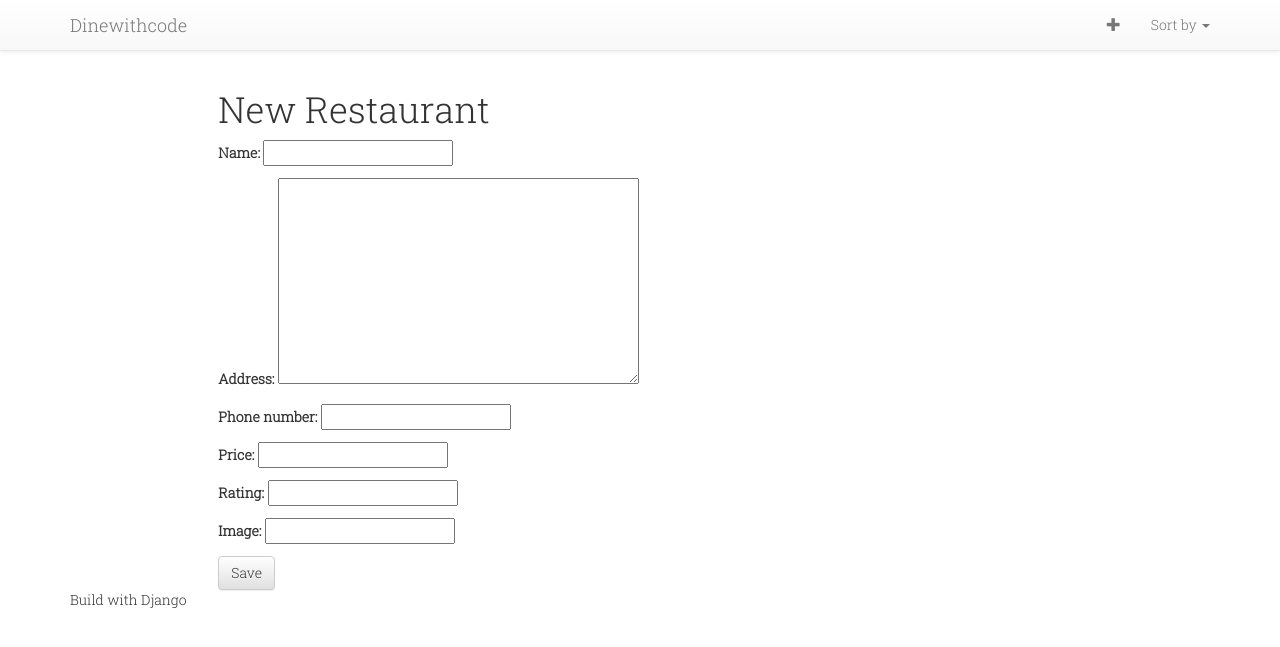
After one commit to DjangoGirlsSeoul/msopencamptutorial, a Django app: page /rest/new/ in a window 1280 px wide. The commit adds this page. Shown: the top 647 px of the page. Run offline with Django 3.2, Linux system fonts and the light colour scheme; some libraries are stand-ins or nearby versions.

Commit message:
Step-12(b) Link template with form and add view method

```diff
--- a/rests/forms.py
+++ b/rests/forms.py
@@ -5,4 +5,4 @@ class RestaurantForm(forms.ModelForm):
 
     class Meta:
         model = Restaurant
-        fields = ('name','address','phone_number','price','rating', 'image','createdAt',)
+        fields = ('name','address','phone_number','price','rating', 'image',)
--- a/rests/templates/rests/base.html
+++ b/rests/templates/rests/base.html
@@ -28,6 +28,7 @@
       </div>
       <div id="navbar" class="navbar-collapse collapse">
         <ul class="nav navbar-nav navbar-right">
+           <li><a href="{% url 'rest_new' %}"><span class="glyphicon glyphicon-plus"></span></a></li>
           <li class="dropdown">
             <a href="#" class="dropdown-toggle" data-toggle="dropdown" role="button" aria-haspopup="true" aria-expanded="false">Sort by <span class="caret"></span></a>
             <ul class="dropdown-menu">
--- /dev/null
+++ b/rests/templates/rests/rest_new.html
@@ -0,0 +1,15 @@
+{% extends 'rests/base.html' %}
+
+{% block content %}
+<div class="content">
+  <div class="row">
+    <div class="col-xs-12 col-sm-12 col-md-offset-2 col-lg-offset-2 col-md-8 col-lg-8">
+    <h1>New Restaurant</h1>
+    <form method="POST" class="post-form">{% csrf_token %}
+        {{ form.as_p }}
+        <button type="submit" class="save btn btn-default">Save</button>
+    </form>
+  </div>
+  </div>
+</div>
+{% endblock %}
--- a/rests/urls.py
+++ b/rests/urls.py
@@ -3,5 +3,6 @@ from . import views
 
 urlpatterns = [
     url(r'^$',views.rest_list,name="rest_list"),
-    url(r'^rest/(?P<pk>\d+)/$',views.rest_detail,name="rest_detail")
+    url(r'^rest/(?P<pk>\d+)/$',views.rest_detail,name="rest_detail"),
+    url(r'^rest/new/$', views.rest_new, name='rest_new'),
 ]
--- a/rests/views.py
+++ b/rests/views.py
@@ -1,6 +1,7 @@
-from django.shortcuts import render, get_object_or_404
+from django.shortcuts import render, get_object_or_404,redirect
 from django.utils import timezone
 from .models import Restaurant
+from .forms import RestaurantForm
 
 def rest_list(request):
     rests = Restaurant.objects.filter(createdAt__lte=timezone.now()).order_by('createdAt')
@@ -9,3 +10,15 @@ def rest_list(request):
 def rest_detail(request,pk):
     rest = get_object_or_404(Restaurant,pk=pk)
     return render(request,'rests/rest_detail.html',{'rest':rest})
+
+def rest_new(request):
+    if request.method == "POST":
+        form = RestaurantForm(request.POST)
+        if form.is_valid():
+            rest = form.save(commit=False)
+            rest.createdAt = timezone.now()
+            rest.save()
+            return redirect('rest_detail',pk=rest.pk)
+    else:
+        form = RestaurantForm()
+    return render(request,'rests/rest_new.html',{'form':form})
```
Also changed, not shown: README.md.
